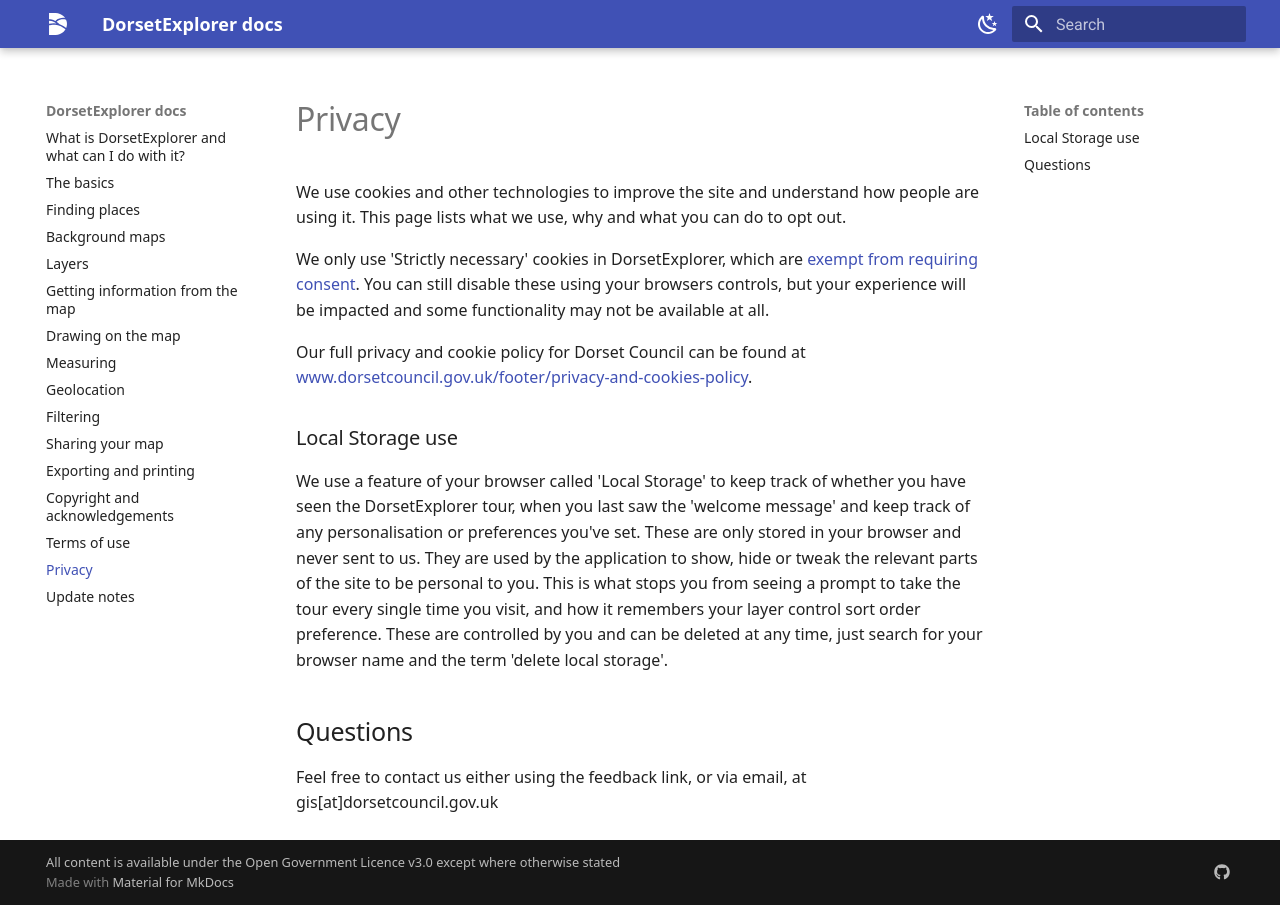
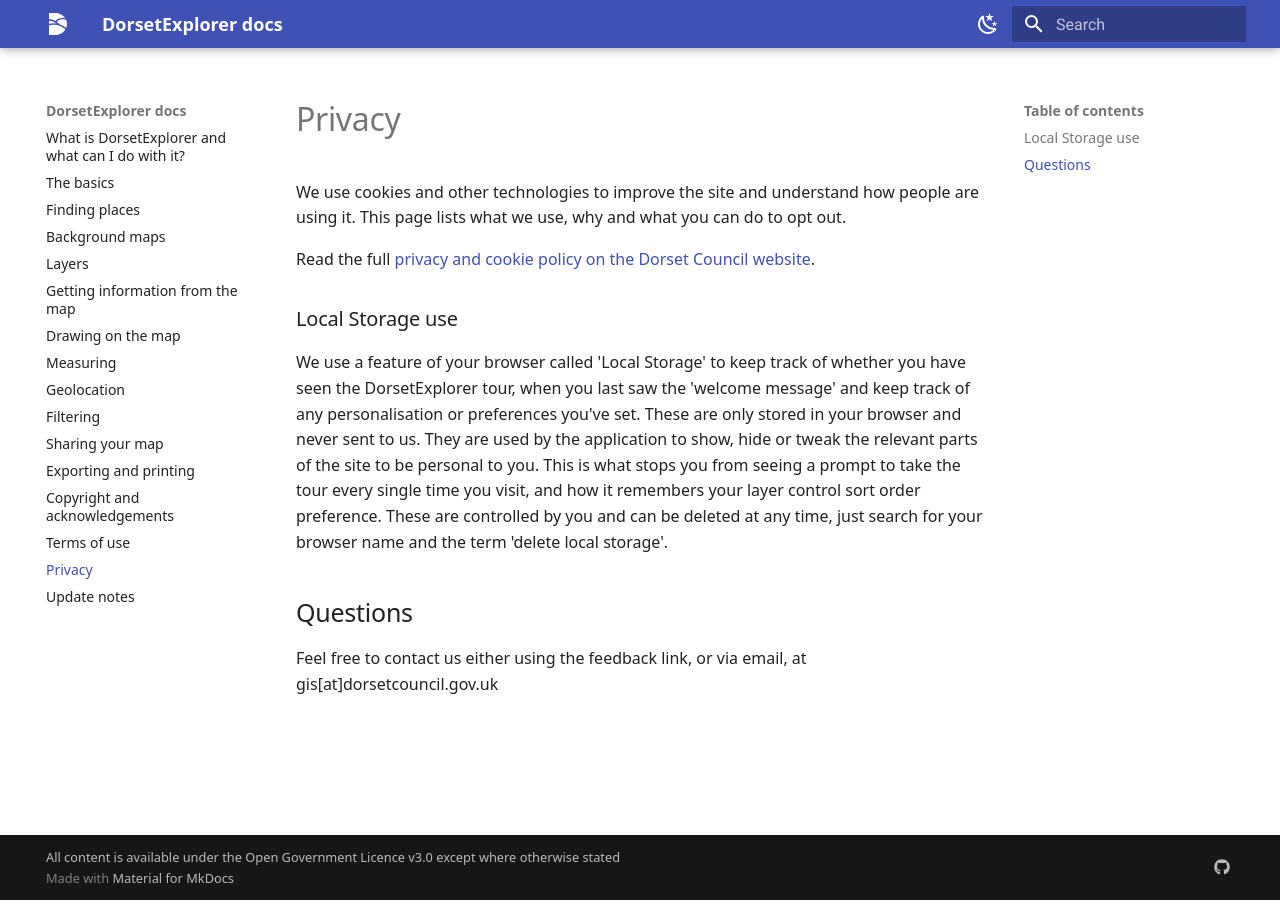
Before and after one commit to Zoobdude/DorsetExplorer-Docs, an MkDocs documentation site: the page built from docs/privacy.md, in a window 1280 px wide. Built offline with MkDocs 1.6.1 and Material for MkDocs 9.7.7, drawn with Linux system fonts in a browser that asks for light colours.

Commit message:
Updates based on comments.

```diff
--- a/docs/privacy.md
+++ b/docs/privacy.md
@@ -2,9 +2,7 @@
 
 We use cookies and other technologies to improve the site and understand how people are using it. This page lists what we use, why and what you can do to opt out.
 
-We only use 'Strictly necessary' cookies in DorsetExplorer, which are [exempt from requiring consent](https://ico.org.uk/for-organisations/guide-to-pecr/guidance-on-the-use-of-cookies-and-similar-technologies/how-do-we-comply-with-the-cookie-rules/#comply16). You can still disable these using your browsers controls, but your experience will be impacted and some functionality may not be available at all.
-
-Our full privacy and cookie policy for Dorset Council can be found at [www.dorsetcouncil.gov.uk/footer/privacy-and-cookies-policy](https://www.dorsetcouncil.gov.uk/footer/privacy-and-cookies-policy).
+Read the full [privacy and cookie policy on the Dorset Council website](https://www.dorsetcouncil.gov.uk/footer/privacy-and-cookies-policy).
 
 ### Local Storage use
 
```
Also changed, not shown: 1 other file.
